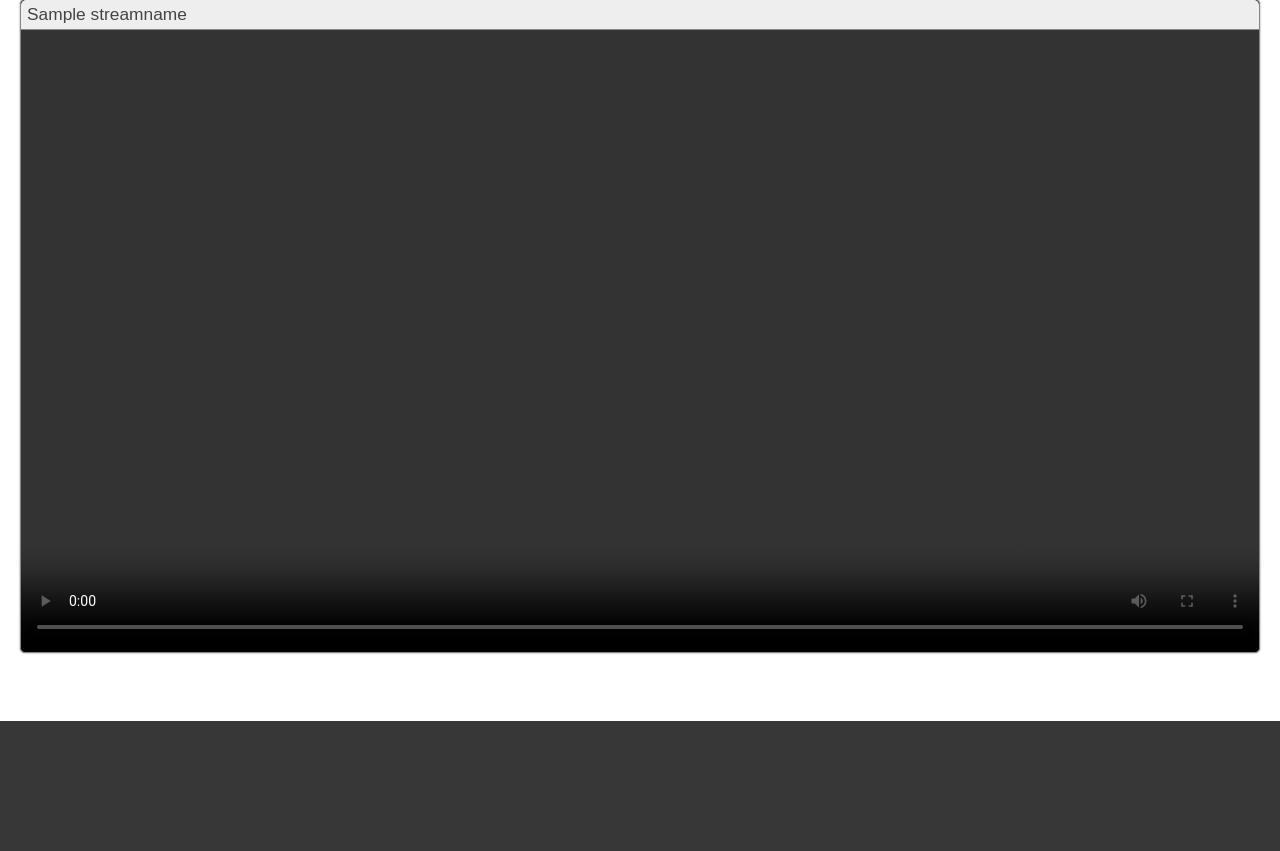
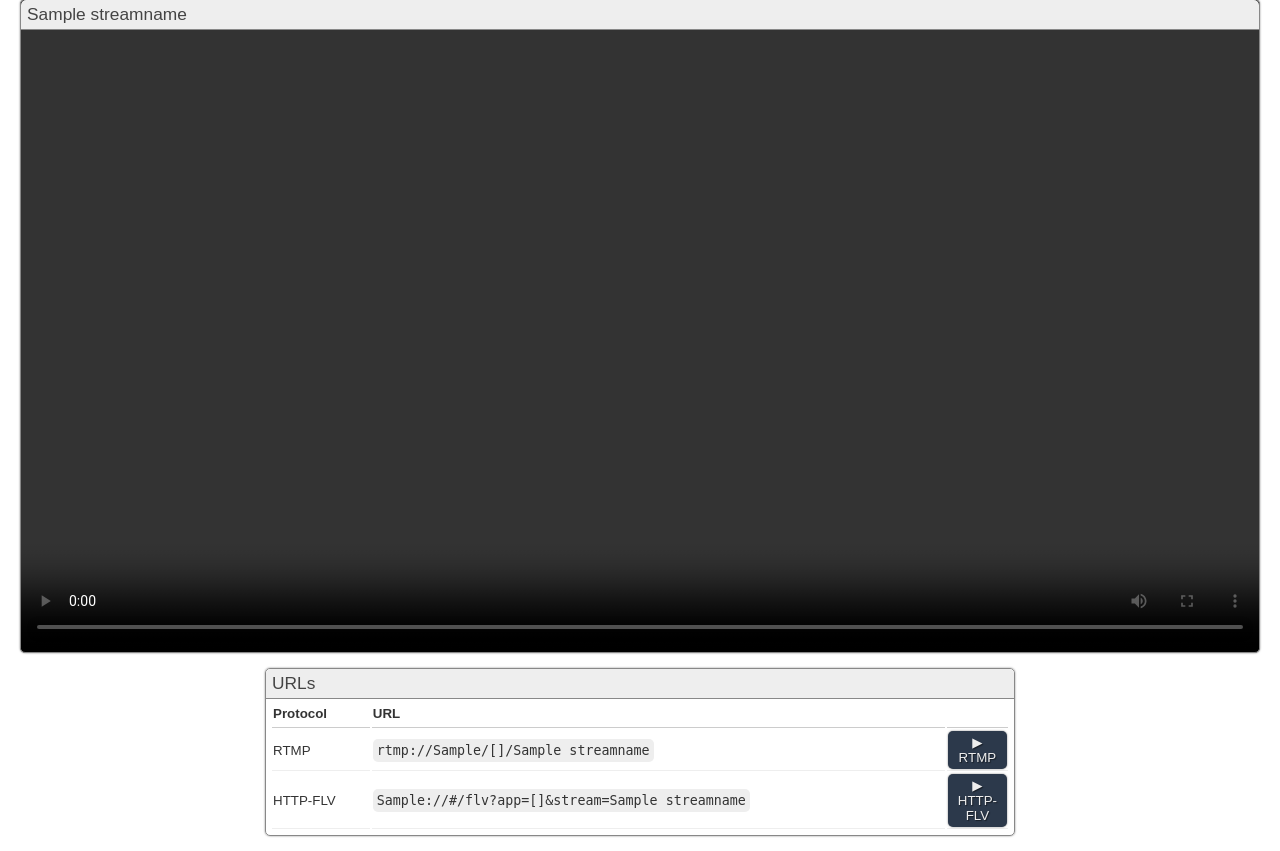
Before and after one commit to zom-bi/zomstream, a Flask app: template frontend/app/templates/default/player.html.j2 in a window 1280 px wide. Shown: the part 79-930 px from the top of the page. Before the commit the page ends 800 px from the top, so only its background shows below. Run offline with Flask 2, Linux system fonts and the light colour scheme; the template is opened without the code that fills it: most values are stand-ins (such as "Sample title", 1, 10 or a date in 2020); parts of the project's set-up code (start-up, migrations or seed data) failed here and were passed over; some libraries are stand-ins or nearby versions.

Commit message:
add rtmp and http url to player page
as these aren't accessible from the main page for unlisted streams it
might be helpful to have them listed on the player page for users
which want to use external media players

```diff
--- a/frontend/app/templates/default/player.html.j2
+++ b/frontend/app/templates/default/player.html.j2
@@ -15,6 +15,30 @@
     <video id="player" controls>
     </video>
 </div>
+<main>
+    <article>
+        <h1>URLs</h1>
+        <table>
+        <tbody>
+            <tr>
+                <th>Protocol</th>
+                <th>URL</th>
+                <th></th>
+            </tr>
+            <tr>
+                <td>RTMP</td>
+                <td><em class="url">rtmp://{{ configuration["rtmp_base"] }}/{{ appname }}/{{ streamname }}</em></td>
+                <td class="btn"><a href="rtmp://{{ configuration["rtmp_base"] }}/{{ appname }}/{{ streamname }}" class="btn btn-green">&#9654;<br/>RTMP</a></td>
+            </tr>
+            <tr>
+                <td>HTTP-FLV</td>
+                <td><em class="url">{{ configuration["web_proto"] }}://{{ configuration["base_url"] }}/flv?app={{ appname }}&stream={{ streamname }}</em></td>
+                <td class="btn"><a href="{{ configuration["web_proto"] }}://{{ configuration["base_url"] }}/flv?app={{ appname }}&stream={{ streamname }}" class="btn btn-green">&#9654;<br/>HTTP-FLV</a></td>
+            </tr>
+        </tbody>
+    </table>
+    </article>
+</main>
 <script src="{{ url_for('static', filename='flv.min.js') }}"></script>
 <script type="application/javascript">
     if (flvjs.isSupported()) {
```
